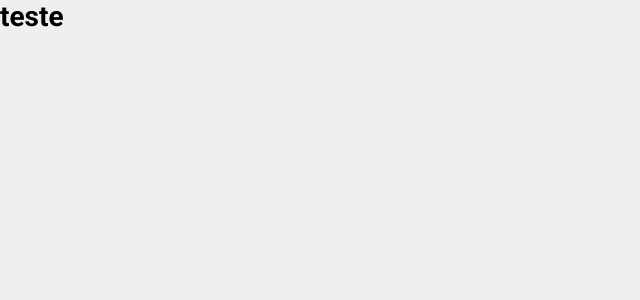
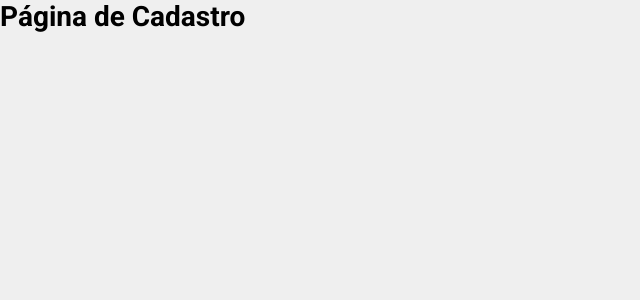
Before and after one commit to ferrariflaviaa/calling-system, a React (Create React App) app: page /register in a window 1280 px wide. Shown: the top 300 px of the page, without its empty margins (0-640 px from the left). Built offline with nearby package versions, Linux system fonts and the light colour scheme.

Commit message:
feat: configuring routes

```diff
--- a/package.json
+++ b/package.json
@@ -10,6 +10,7 @@
     "git-commit-msg-linter": "^4.5.0",
     "react": "^18.2.0",
     "react-dom": "^18.2.0",
+    "react-router-dom": "5.x",
     "react-scripts": "5.0.1",
     "styled-components": "^5.3.6",
     "web-vitals": "^2.1.4"
--- a/src/App.js
+++ b/src/App.js
@@ -1,8 +1,12 @@
-import firebase from "./services/firebaseConnetion";
+import { BrowserRouter } from 'react-router-dom'
+import Routes from './routes'
+
 function App() {
   return (
-    <div><h1>teste</h1></div>
-  );
+    <BrowserRouter>
+      <Routes />
+    </BrowserRouter>
+  )
 }
 
-export default App;
+export default App
--- /dev/null
+++ b/src/pages/Dashboard/index.js
@@ -0,0 +1,7 @@
+export default function Dashboard() {
+  return (
+    <div>
+      <h1>Página de dashboard</h1>
+    </div>
+  )
+}
--- /dev/null
+++ b/src/pages/SignIn/index.js
@@ -0,0 +1,7 @@
+export default function SignIn() {
+  return (
+    <div>
+      <h1>Página de login</h1>
+    </div>
+  )
+}
--- /dev/null
+++ b/src/pages/SignUp/index.js
@@ -0,0 +1,7 @@
+export default function SignUp() {
+  return (
+    <div>
+      <h1>Página de Cadastro</h1>
+    </div>
+  )
+}
--- /dev/null
+++ b/src/routes/Routes.js
@@ -0,0 +1,24 @@
+import { Route, Redirect } from 'react-router-dom'
+
+export default function RouteWrapper({
+  component: Component,
+  isPrivate,
+  ...rest
+}) {
+  const loading = false
+  const signed = false
+
+  if (loading) {
+    return <div></div>
+  }
+  //Usuário tentou acessa uma rota que esta privada mas ele não esta logado.
+  if (!signed && isPrivate) {
+    return <Redirect to="/" />
+  }
+
+  //Usuário tentou acessa uma rota que não é privada retorna ele ao painel!
+  if (signed && !isPrivate) {
+    return <Redirect to="/dashboard" />
+  }
+  return <Route {...rest} render={(props) => <Component {...props} />} />
+}
--- /dev/null
+++ b/src/routes/index.js
@@ -0,0 +1,16 @@
+import { Switch } from 'react-router-dom';
+import SignIn from './../pages/SignIn'
+import SignUp from './../pages/SignUp'
+import Dashboard from './../pages/Dashboard'
+import Route from './Routes'
+
+
+export default function Routes() {
+  return (
+    <Switch>
+      <Route exact path="/" component={SignIn}/>
+      <Route exact path="/register" component={SignUp}/>
+      <Route exact path="/dashboard" component={Dashboard} isPrivate/>
+    </Switch>
+  )
+}
```
Also changed, not shown: 1 other file (tests, documents, lock files or other folders).
